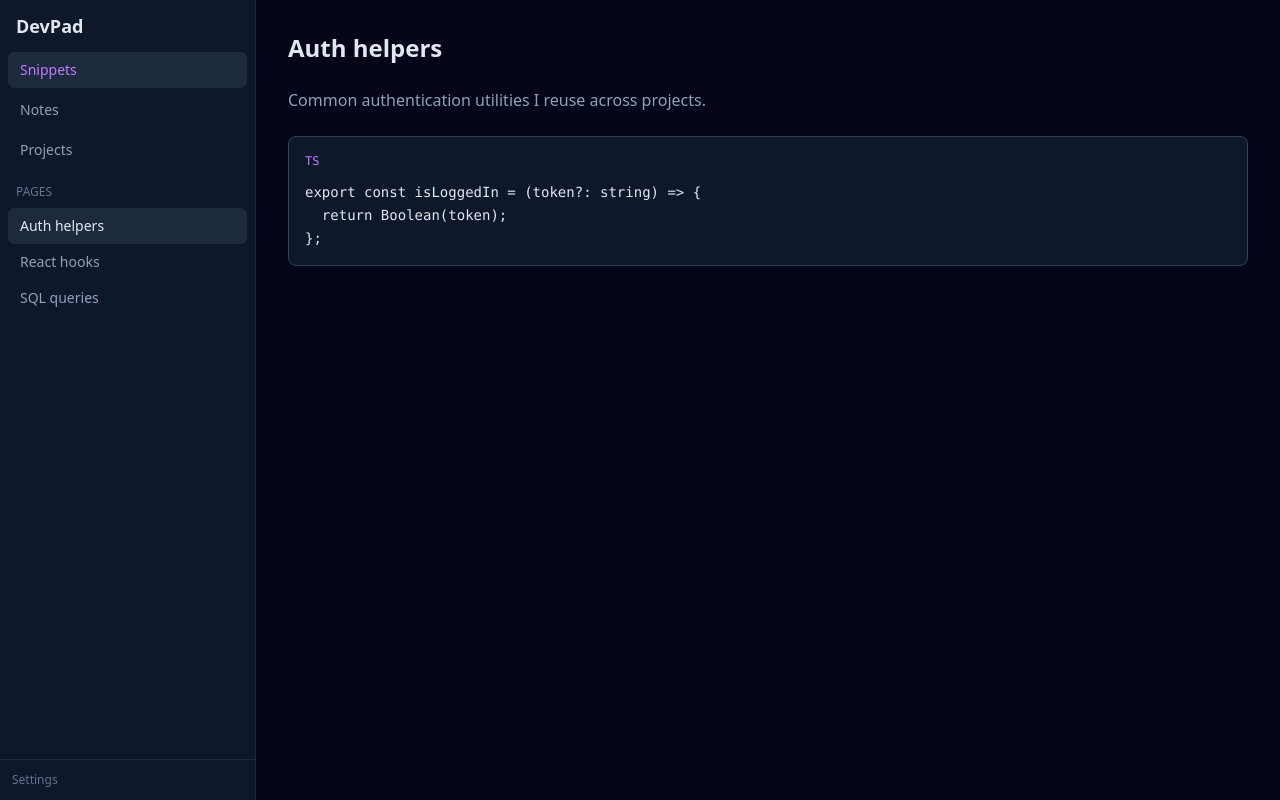
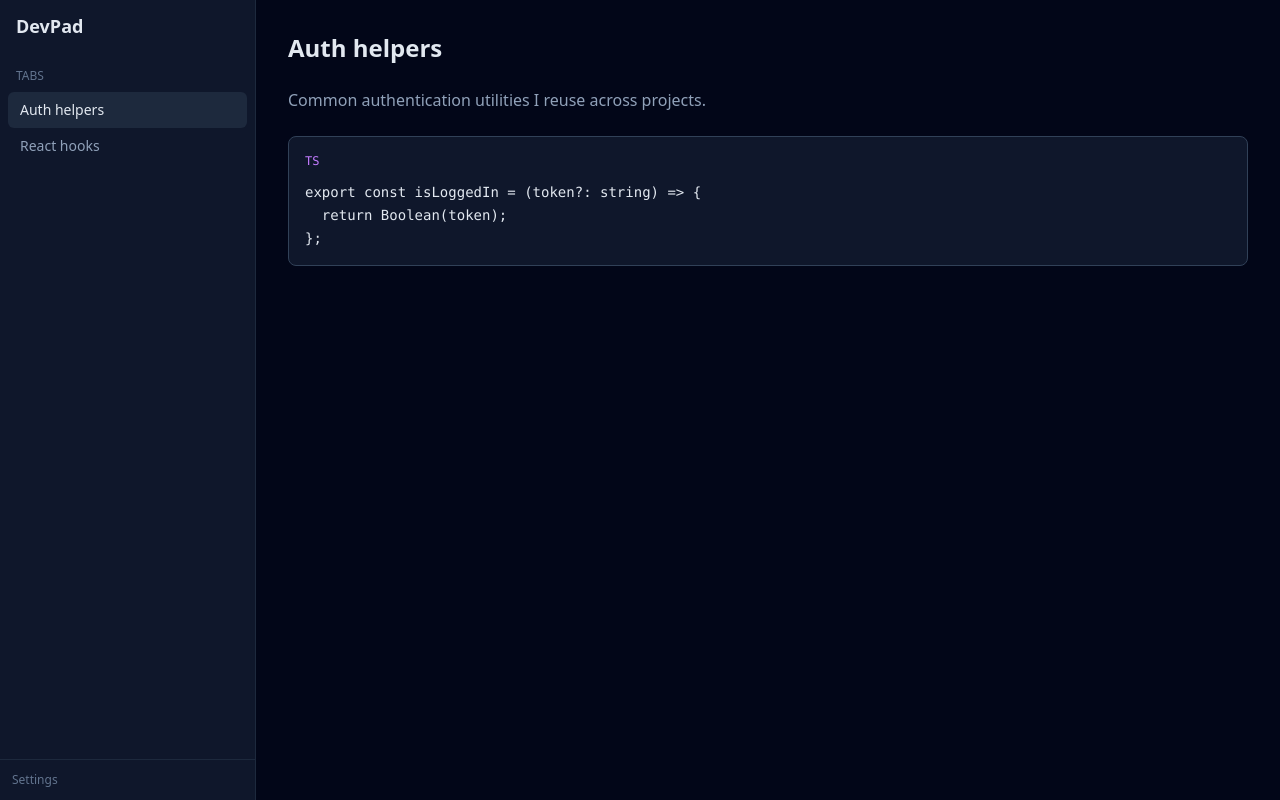
Before and after one commit to rmegi/dev-pad, a React (Vite) app in the folder dev-pad-gui/: page / in a window 1280 px wide. Built offline with nearby package versions, Linux system fonts and the light colour scheme.

Commit message:
feat: integrate Jotai for state management and enhance UI components

```diff
--- a/dev-pad-gui/index.html
+++ b/dev-pad-gui/index.html
@@ -4,7 +4,7 @@
     <meta charset="UTF-8" />
     <link rel="icon" type="image/svg+xml" href="/devPadLogo.svg" />
     <meta name="viewport" content="width=device-width, initial-scale=1.0" />
-    <title>dev-pad</title>
+    <title>DevPad</title>
   </head>
   <body>
     <div id="root"></div>
--- a/dev-pad-gui/package.json
+++ b/dev-pad-gui/package.json
@@ -11,6 +11,7 @@
   },
   "dependencies": {
     "@tailwindcss/vite": "^4.1.18",
+    "jotai": "^2.16.2",
     "react": "^19.2.0",
     "react-dom": "^19.2.0",
     "react-icons": "^5.5.0",
--- /dev/null
+++ b/dev-pad-gui/src/atoms/tabsAtom.ts
@@ -0,0 +1,38 @@
+import { atom } from "jotai";
+import type { Block, Tab } from "../types/types";
+import { mockTabs } from "../utils/mockTabs";
+
+export const tabsAtom = atom<Tab[]>(mockTabs);
+
+export const activeTabIdAtom = atom<string>(mockTabs[0].id);
+
+/* derived atoms */
+
+export const activeTabAtom = atom((get) => {
+  const tabs = get(tabsAtom);
+  const activeId = get(activeTabIdAtom);
+
+  return tabs.find((t) => t.id === activeId) ?? null;
+});
+
+export const activeBlocksAtom = atom((get) => {
+  return get(activeTabAtom)?.blocks ?? [];
+});
+
+/* write atom */
+
+export const updateActiveBlocksAtom = atom(
+  null,
+  (get, set, blocks: Block[]) => {
+    const activeId = get(activeTabIdAtom);
+
+    set(
+      tabsAtom,
+      get(tabsAtom).map((t) =>
+        t.id === activeId
+          ? { ...t, blocks, updatedAt: Date.now() }
+          : t
+      )
+    );
+  }
+);
--- a/dev-pad-gui/src/components/copyButton/copyButton.tsx
+++ b/dev-pad-gui/src/components/copyButton/copyButton.tsx
@@ -10,11 +10,12 @@ const CopyButton: React.FC<CopyButtonProps> = ({ onClick }) => {
         <button
           onClick={onClick}
           className="
-            text-xs
-            text-slate-400
-            opacity-0
-            group-hover:opacity-100
-            hover:text-purple-400
+          text-xs
+          text-slate-400
+          opacity-0
+          group-hover:opacity-100
+          hover:text-purple-400
+          hover:cursor-pointer
             transition
           "
         >
--- a/dev-pad-gui/src/components/pageItem/pageItem.tsx
+++ b/dev-pad-gui/src/components/pageItem/pageItem.tsx
@@ -3,9 +3,11 @@ import React from "react";
 interface PageItemProps {
   title: string;
   active?: boolean;
+  onClick?: () => void;
 }
 
-const PageItem: React.FC<PageItemProps> = ({ title, active }) => {
+
+const PageItem: React.FC<PageItemProps> = ({ title, active, onClick }) => {
   return (
     <div
       className={`px-3 py-2 rounded-md text-sm cursor-pointer transition
@@ -14,6 +16,7 @@ const PageItem: React.FC<PageItemProps> = ({ title, active }) => {
             ? "bg-slate-800 text-slate-200"
             : "text-slate-400 hover:bg-slate-800 hover:text-slate-200"
         }`}
+      onClick={onClick}
     >
       {title}
     </div>
--- a/dev-pad-gui/src/pages/HomePage.tsx
+++ b/dev-pad-gui/src/pages/HomePage.tsx
@@ -1,36 +1,43 @@
+import { useAtom } from "jotai";
+import {
+  tabsAtom,
+  activeTabIdAtom,
+  activeTabAtom,
+  activeBlocksAtom,
+} from "../atoms/tabsAtom";
+
 import CodeBlock from "../components/codeBlock/codeBlock";
 import PageItem from "../components/pageItem/pageItem";
-import SidebarTab from "../components/sidebartab/sidebartab";
 
 const HomePage = () => {
+  const [tabs] = useAtom(tabsAtom);
+  const [activeTabId, setActiveTabId] = useAtom(activeTabIdAtom);
+  const [activeTab] = useAtom(activeTabAtom);
+  const [blocks] = useAtom(activeBlocksAtom);
+
   return (
     <div className="flex h-screen bg-slate-950 text-slate-200">
       {/* Sidebar */}
       <aside className="w-64 bg-slate-900 border-r border-slate-800 flex flex-col">
-        {/* App title */}
-        <div className="px-4 py-3 text-lg font-semibold ">
+        <div className="px-4 py-3 text-lg font-semibold">
           DevPad
         </div>
 
-        {/* Tabs */}
-        <div className="px-2 space-y-1">
-          <SidebarTab label="Snippets" active />
-          <SidebarTab label="Notes" />
-          <SidebarTab label="Projects" />
+        <div className="mt-4 px-2 flex-1 overflow-auto">
+          <p className="px-2 mb-2 text-xs uppercase text-slate-500">
+            Tabs
+          </p>
+
+          {tabs.map((tab) => (
+            <PageItem
+              key={tab.id}
+              title={tab.title}
+              active={tab.id === activeTabId}
+              onClick={() => setActiveTabId(tab.id)}
+            />
+          ))}
         </div>
 
-        {/* Pages */}
-        <div className="mt-4 px-2 flex-1 overflow-auto">
-          <p className="px-2 mb-2 text-xs uppercase text-slate-500">
-            Pages
-          </p>
-
-          <PageItem title="Auth helpers" active />
-          <PageItem title="React hooks" />
-          <PageItem title="SQL queries" />
-        </div>
-
-        {/* Footer */}
         <div className="p-3 border-t border-slate-800 text-xs text-slate-500">
           Settings
         </div>
@@ -38,32 +45,36 @@ const HomePage = () => {
 
       {/* Main Content */}
       <main className="flex-1 p-8 overflow-auto">
-        {/* Page title */}
         <input
-          className="
-            w-full
-            bg-transparent
-            text-2xl
-            font-semibold
-            outline-none
-            mb-6
-            placeholder:text-slate-500
-          "
-          defaultValue="Auth helpers"
+          className="w-full bg-transparent text-2xl font-semibold outline-none mb-6"
+          value={activeTab?.title ?? ""}
+          readOnly
         />
 
-        {/* Text block */}
-        <div className="mb-6 text-slate-400">
-          Common authentication utilities I reuse across projects.
-        </div>
+        {blocks.map((block) => {
+          if (block.type === "text") {
+            return (
+              <div
+                key={block.id}
+                className="mb-6 text-slate-400"
+              >
+                {block.content}
+              </div>
+            );
+          }
 
-        {/* Code block */}
-        <CodeBlock
-          language="ts"
-          code={`export const isLoggedIn = (token?: string) => {
-  return Boolean(token);
-};`}
-        />
+          if (block.type === "code") {
+            return (
+              <CodeBlock
+                key={block.id}
+                language={block.language}
+                code={block.content}
+              />
+            );
+          }
+
+          return null;
+        })}
       </main>
     </div>
   );
--- /dev/null
+++ b/dev-pad-gui/src/types/types.tsx
@@ -0,0 +1,20 @@
+export type Block =
+  | {
+      id: string;
+      type: "text";
+      content: string;
+    }
+  | {
+      id: string;
+      type: "code";
+      content: string;
+      language: string;
+    };
+
+
+export type Tab = {
+  id: string;
+  title: string;
+  blocks: Block[];
+  lastUpdate: number;
+};
--- /dev/null
+++ b/dev-pad-gui/src/utils/mockTabs.ts
@@ -0,0 +1,40 @@
+import type { Tab } from "../types/types";
+
+export const mockTabs: Tab[] = [
+  {
+    id: "tab-1",
+    title: "Auth helpers",
+    lastUpdate: Date.now(),
+    blocks: [
+      {
+        id: "b1",
+        type: "text",
+        content: "Common authentication utilities I reuse across projects.",
+      },
+      {
+        id: "b2",
+        type: "code",
+        language: "ts",
+        content: `export const isLoggedIn = (token?: string) => {
+  return Boolean(token);
+};`,
+      },
+    ],
+  },
+  {
+    id: "tab-2",
+    title: "React hooks",
+    lastUpdate: Date.now(),
+    blocks: [
+      {
+        id: "b3",
+        type: "code",
+        language: "ts",
+        content: `export const useToggle = (initial = false) => {
+  const [value, setValue] = useState(initial);
+  return [value, () => setValue(v => !v)];
+};`,
+      },
+    ],
+  },
+];
```
Also changed, not shown: 1 other file (tests, documents, lock files or other folders).
